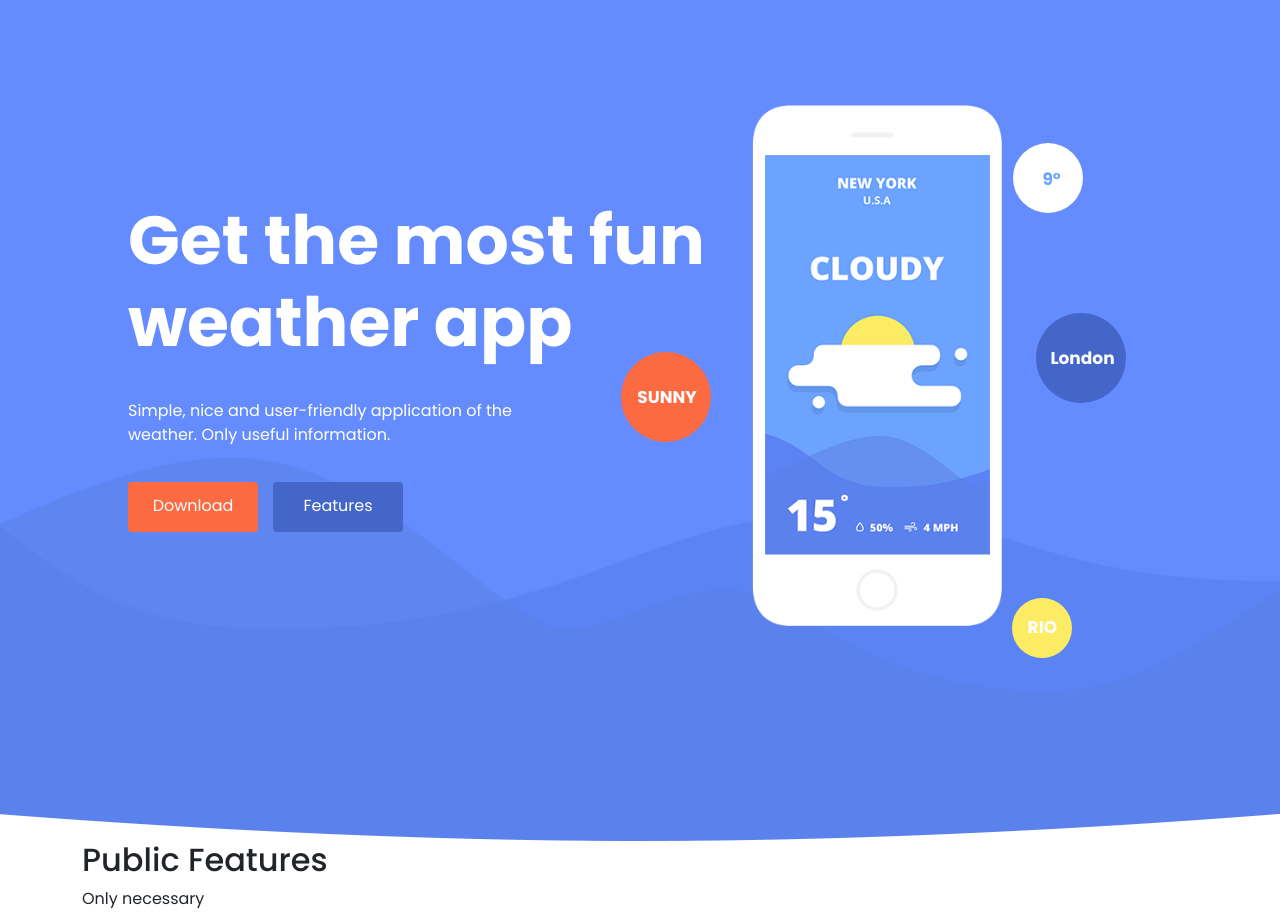
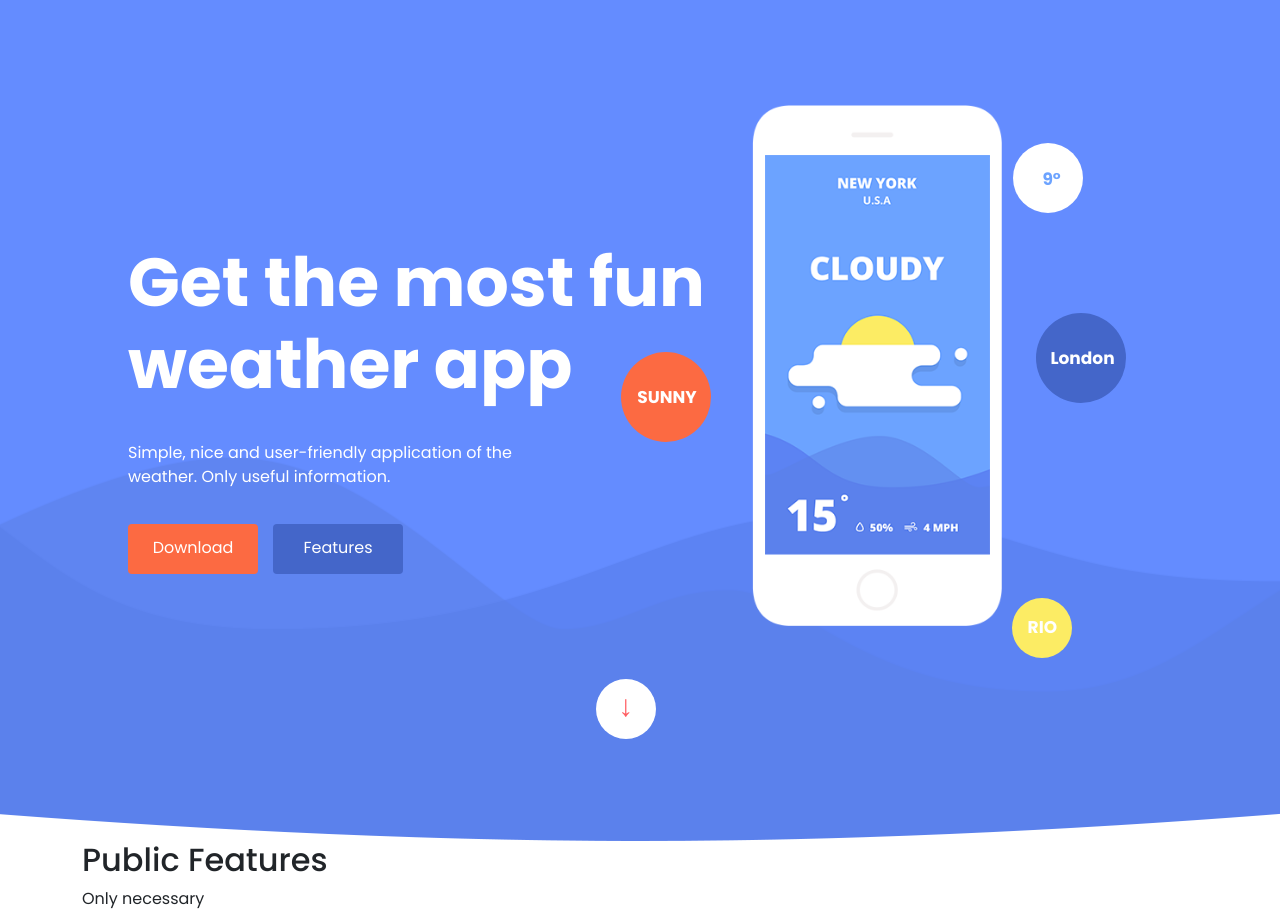
Before and after one commit to NafisTahmid/Weather-app-landing-page, a plain HTML site: page index.html in a window 1280 px wide. Shown: the part 119-1043 px from the top of the page. Drawn offline with nearby package versions, Linux system fonts and the light colour scheme.

Commit message:
third commit

```diff
--- a/CSS/style.css
+++ b/CSS/style.css
@@ -76,7 +76,7 @@ body {
     position: absolute;
     top: 35%;
     left: 10%;
-    margin-top: -17px;
+    margin-top: 25px;
 }
 
 .promo-title {
@@ -224,3 +224,22 @@ body {
     top: 29%;
     left: 26%;
 }
+
+.hero-side-images-5 {
+    position: absolute;
+    width: 60px;
+    height: 60px;
+    background-color: #FFF;
+    border-radius: 50%;
+    margin-top: 350px;
+    margin-left: -406px;
+}
+
+.hero-side-images-5::after {
+    position: absolute;
+    content: "\2193";
+    color: #ff5e62;
+    top: 9%;
+    left: 37%;
+    font-size: 30px;
+}
```
